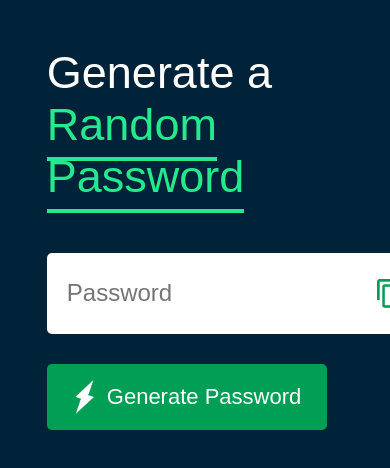
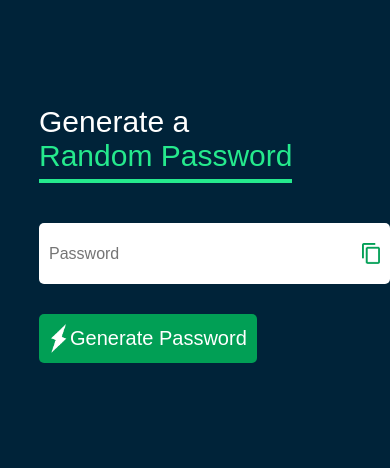
Before and after one commit to sabrinara/JavaScript_Projects, a plain HTML site: page password_generator/index.html in a window 390 px wide. Drawn offline with Linux system fonts and the light colour scheme.

Commit message:
password generator

```diff
--- a/password_generator/password_generator.css
+++ b/password_generator/password_generator.css
@@ -1,33 +1,35 @@
-*{
+* {
     margin: 0;
     padding: 0;
     font-family: poppins, sans-serif;
     box-sizing: border-box;
 }
 
-body{
+body {
     background: #002339;
-    color : #fff;
+    color: #fff;
+    height: 100vh;
+    width: 100%;
 }
 
-.container{
+.container {
     margin: 12%;
     width: 90%;
     max-width: 700px;
 }
 
-.container h1{
+.container h1 {
     font-weight: 500;
     font-size: 45px;
 }
 
-.container h1 span{
+.container h1 span {
     color: #25e98d;
     border-bottom: 4px solid #25e98d;
     padding-bottom: 7px;
 }
 
-.display{
+.display {
     width: 100%;
     margin-top: 50px;
     margin-bottom: 30px;
@@ -40,22 +42,23 @@ body{
     justify-content: space-between;
 }
 
-.display img{
+.display img {
     width: 25px;
     cursor: pointer;
 }
 
-.display input{
+.display input {
     border: 0;
     outline: 0;
     font-size: 24px;
 }
-.container button img{
+
+.container button img {
     width: 24px;
     margin-right: 10px;
 }
 
-.container button{
+.container button {
     border: 0;
     outline: 0;
     background: #019f55;
@@ -64,8 +67,57 @@ body{
     font-weight: 300;
     display: flex;
     align-items: center;
-    justify-content: center ;
+    justify-content: center;
     cursor: pointer;
     padding: 16px 26px;
     border-radius: 5px;
 }
+
+@media screen and (max-width: 600px) {
+
+    .container {
+        margin: 10%;
+        max-width: 400px;
+    }
+
+    .container h1 {
+        margin-top: 30%;
+        font-size: 30px;
+    }
+
+    .display {
+        margin-top: 50px;
+        margin-bottom: 30px;
+
+        padding: 10px 10px;
+        display: flex;
+        align-items: center;
+        justify-content: space-between;
+    }
+
+    .display img {
+        width: 18px;
+        margin-top: 10px;
+        margin-top: 10px;
+        margin-bottom: 10px;
+    }
+
+    .display input {
+        font-size: 16px;
+        margin-top: 10px;
+        margin-bottom: 10px;
+    }
+
+    .container button {
+
+        font-size: 20px;
+        padding: 10px 10px;
+    }
+
+    .container button img {
+        width: 20px;
+        margin-right: 1px;
+    }
+
+
+}
```
